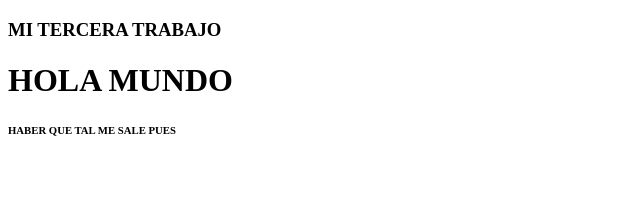
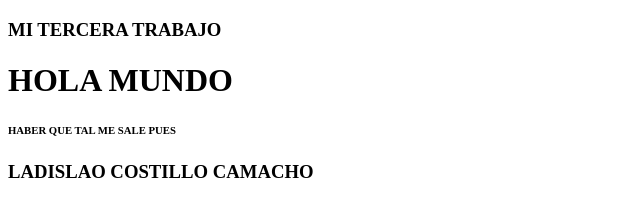
Before and after one commit to LADISLAOCOSTILLO/LINEAS-DE-TEXTOS, a plain HTML site: page INDEX.HTML in a window 1280 px wide. Shown: the whole page, without its empty margins (0-640 px from the left). Drawn offline with Linux system fonts and the light colour scheme.

Commit message:
ESTA ES MI CUARTA LINEA DE TEXTO

```diff
--- a/INDEX.HTML
+++ b/INDEX.HTML
@@ -10,6 +10,7 @@
     <H3>MI TERCERA TRABAJO</H3>
     <H1>HOLA MUNDO</H1>
     <h6>HABER QUE TAL ME SALE PUES</h6>
+    <h3>LADISLAO COSTILLO CAMACHO</h3>
 
 </body>
 </html>
```
